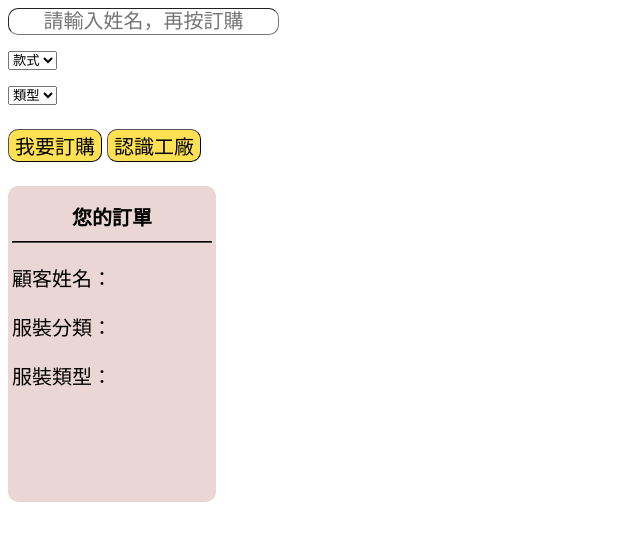
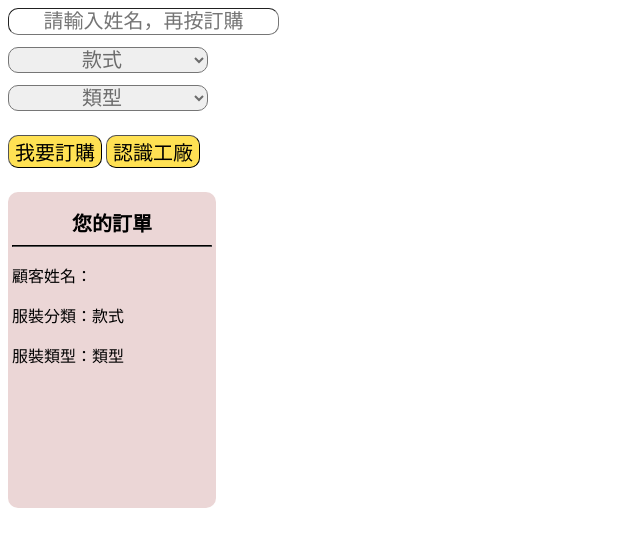
Before and after one commit to aelgy/javascript_lesson1, a plain HTML site: page index.html in a window 1280 px wide. Both pictures are taken after a click on the button "我要訂購". Shown: the whole page, without its empty margins (0-640 px from the left). Drawn offline with Linux system fonts and the light colour scheme.

Commit message:
Finish select section

```diff
--- a/main.js
+++ b/main.js
@@ -1,16 +1,20 @@
 function order() {
   const str = document.getElementById('name').value;
-  if (str.trim() === "") return alert("請輸入姓名");
   alert(str + "，謝謝您對我們的衣服有興趣！請致電 0987-654-321，會有專人提供您報價！");
   document.getElementById('nameCheck').textContent = str;
   const types = document.getElementById('types');
+  const typesValue = document.getElementById('types').value;
   const typesIndex = types.selectedIndex;
   const typesText = types.options[typesIndex].text;
   document.getElementById('userTypes').textContent = typesText;
   const items = document.getElementById('items');
+  const itemsValue = document.getElementById('items').value;
   const itemsIndex = items.selectedIndex;
   const itemsText = items.options[itemsIndex].text;
   document.getElementById('userItems').textContent = itemsText;
+  if (str.trim() === "") return alert("請輸入姓名");
+  if (typesValue === "") return alert("請選擇款式");
+  if (itemsValue === "") return alert("請選擇款式");
 }
 
 function recognize() {
--- a/style.css
+++ b/style.css
@@ -56,7 +56,21 @@ button.recog:hover {
 }
 
 div.section {
+  margin: 12px 0px;
+}
+
+#types {
   font-size: 20px;
-  margin: 12px 0px;
   border-radius: 10px;
+  width: 200px;
+  text-align: center;
+  color: #6C6C6C;
 }
+
+#items {
+  font-size: 20px;
+  border-radius: 10px;
+  width: 200px;
+  text-align: center;
+  color: #6C6C6C;
+}
```
